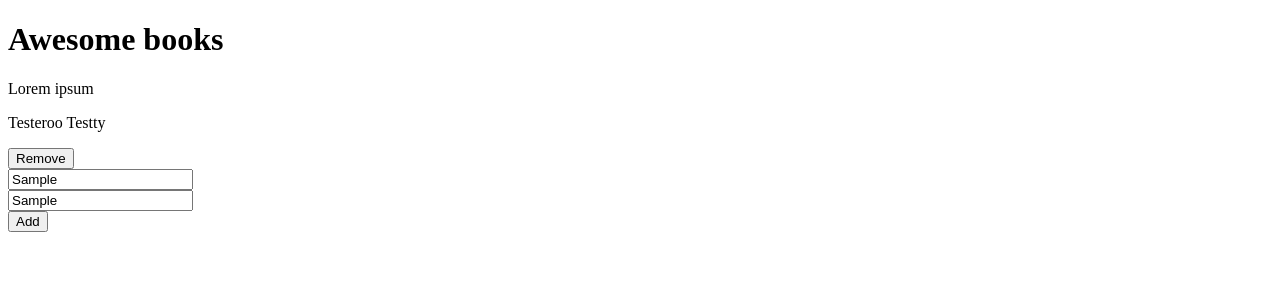
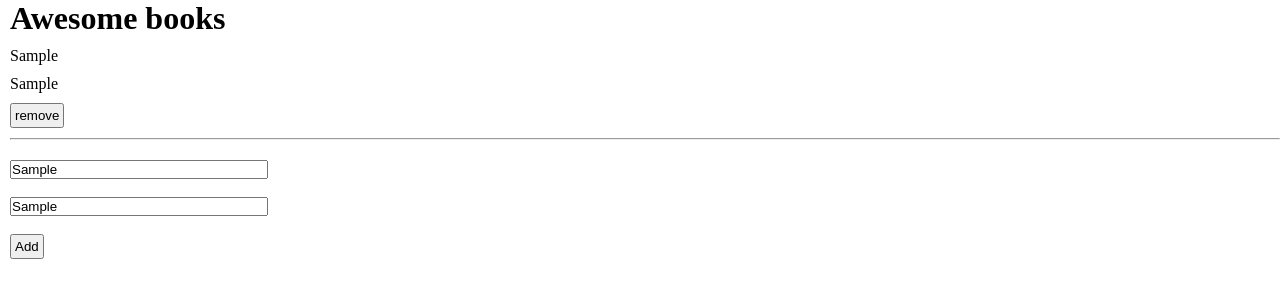
Before and after one commit to anshuman7negi/Awesome-Book, a plain HTML site: page index.html in a window 1280 px wide. Both pictures are taken after typing "Sample", "Sample" into the empty fields and a click on the button "Add". Drawn offline with Linux system fonts and the light colour scheme.

Commit message:
Added functionality to add btton

```diff
--- a/index.html
+++ b/index.html
@@ -1,21 +1,22 @@
 <!DOCTYPE html>
 <html lang="en">
-<head>
-    <meta charset="UTF-8">
-    <meta name="viewport" content="width=device-width, initial-scale=1.0">
+  <head>
+    <meta charset="UTF-8" />
+    <meta name="viewport" content="width=device-width, initial-scale=1.0" />
     <title>Awesome Books</title>
-</head>
-<body>
+    <link rel="stylesheet" href="style.css">
+  </head>
+  <body>
     <main>
-        <h1>Awesome books</h1>
-        <p>Lorem ipsum</p>
-        <p>Testeroo Testty</p>
-        <button>Remove</button><br>
-
-        <input type="text" placeholder="Title"><br>
-        <input type="text" placeholder="Author"><br>
-        <button>Add</button>
+      <h1>Awesome books</h1>
+      <div id="allBooks">
+      </div>
+      <div class="addBook">
+        <input id="title" type="text" placeholder="Title" required /><br />
+        <input id="author" type="text" placeholder="Author" required /><br />
+        <button id="addBook">Add</button>
+      </div>
     </main>
-
-</body>
+    <script src="script.js"></script>
+  </body>
 </html>
--- /dev/null
+++ b/script.js
@@ -0,0 +1,34 @@
+const bookDetails =[];
+
+function reciveData() {
+    const reciveBooks=localStorage.getItem('booksData');
+    if(reciveBooks) {
+        const books=JSON.parse(reciveBooks);
+        console.log(books.length)
+        console.log(books);
+        const bookStore=document.getElementById('allBooks');
+        for(let i = 0;i < books.length; i++) {
+            bookStore.innerHTML += `<div id="book${i}" class="book-store">
+                                     <p>${books[i].book}</p>
+                                     <p>${books[i].author}</p>
+                                     <button onclick="removeBook("${i}")">remove</button>
+                                     <hr>
+                                     </div>`
+        }
+    }
+}
+
+function storeData() {
+   localStorage.setItem('booksData', JSON.stringify(bookDetails));
+   reciveData();
+}
+
+document.getElementById('addBook').addEventListener('click', ()=> {
+    const book=document.getElementById('title').value;
+    const author=document.getElementById('author').value;
+    bookDetails.push({book:book,author:author});
+    storeData();
+});
+
+
+reciveData();
--- /dev/null
+++ b/style.css
@@ -0,0 +1,30 @@
+* {
+    padding: 0;
+    margin: 0;
+}
+
+main {
+    padding-left: 10px;
+}
+
+.book-store {
+    display: flex;
+    flex-direction: column;
+    margin-top: 10px;
+    gap: 10px;
+}
+
+button {
+    width: fit-content;
+    padding: 3px;
+}
+
+.addBook {
+    display: flex;
+    flex-direction: column;
+    padding-top: 20px;
+}
+
+input {
+    width: 20%;
+}
```
